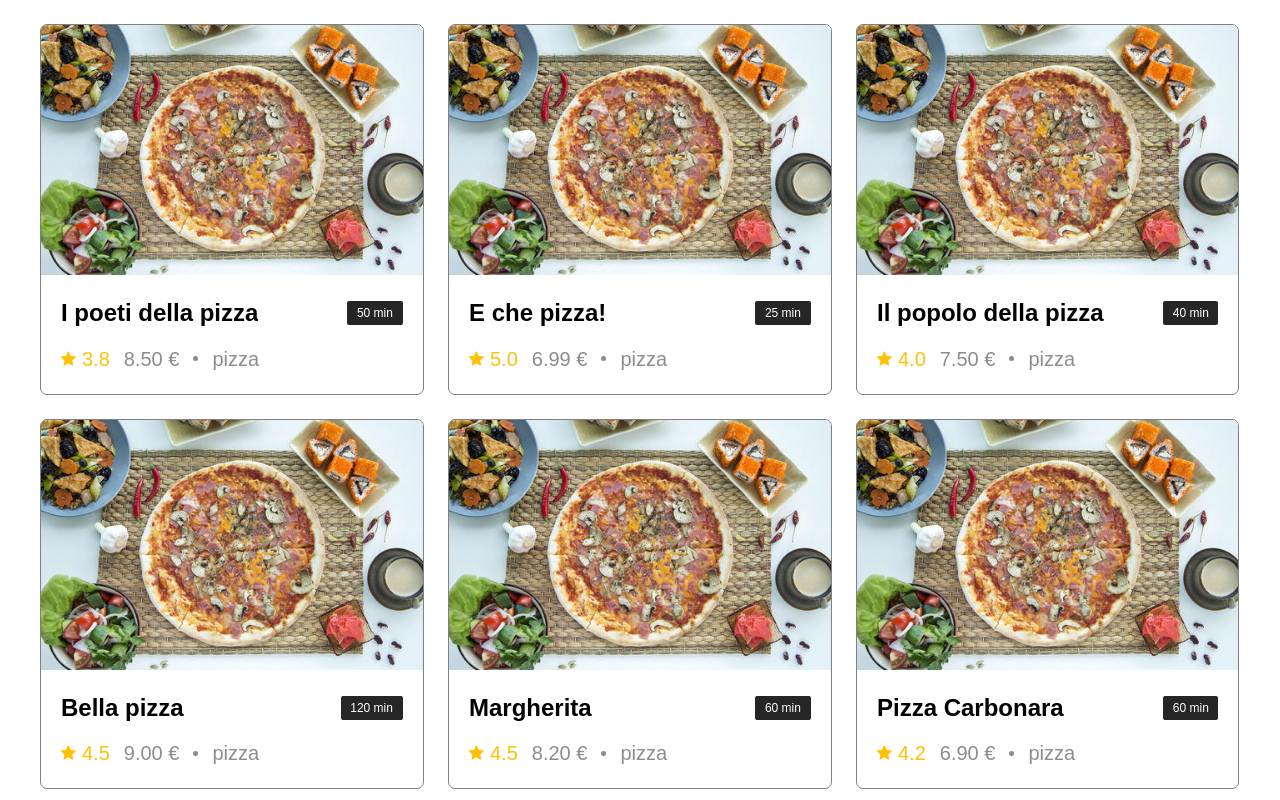
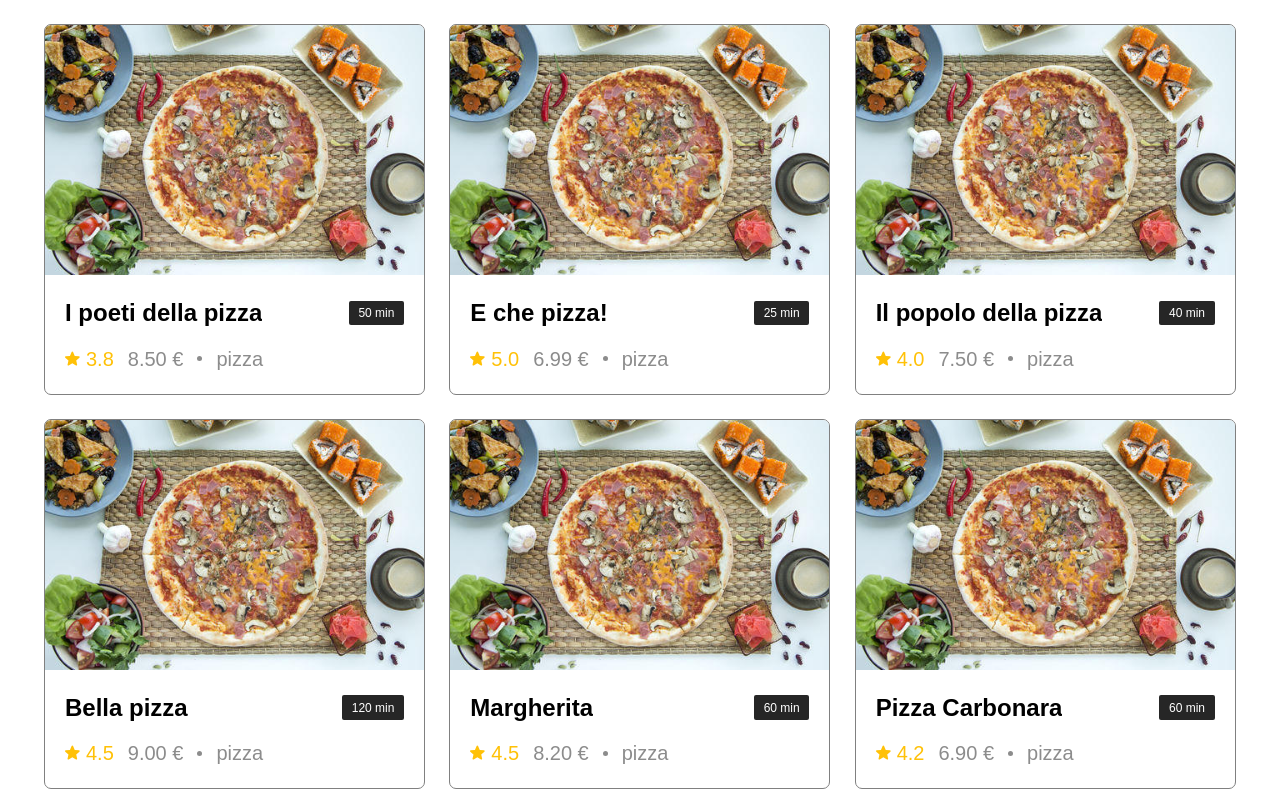
Before and after one commit to zion86/HTML-CSS-page-layout, a plain HTML site: page adaptive-cards-layout/index.html in a window 1280 px wide. Shown: the top 800 px of the page. Drawn offline with Linux system fonts and the light colour scheme.

Commit message:
fix container

```diff
--- a/adaptive-cards-layout/style.css
+++ b/adaptive-cards-layout/style.css
@@ -48,13 +48,13 @@ a {
 
 
 .cards {
-  /* overflow: hidden; */
+  overflow: hidden;
   font-size: 1.6rem;
 }
 .cars__list {
   margin-right: var(--gap-min);
   margin-bottom: var(--gap-min);
-  padding: var(--gap) 0;
+  padding: var(--gap) 4px;
   display: flex;
   flex-wrap: wrap;
 }
```
